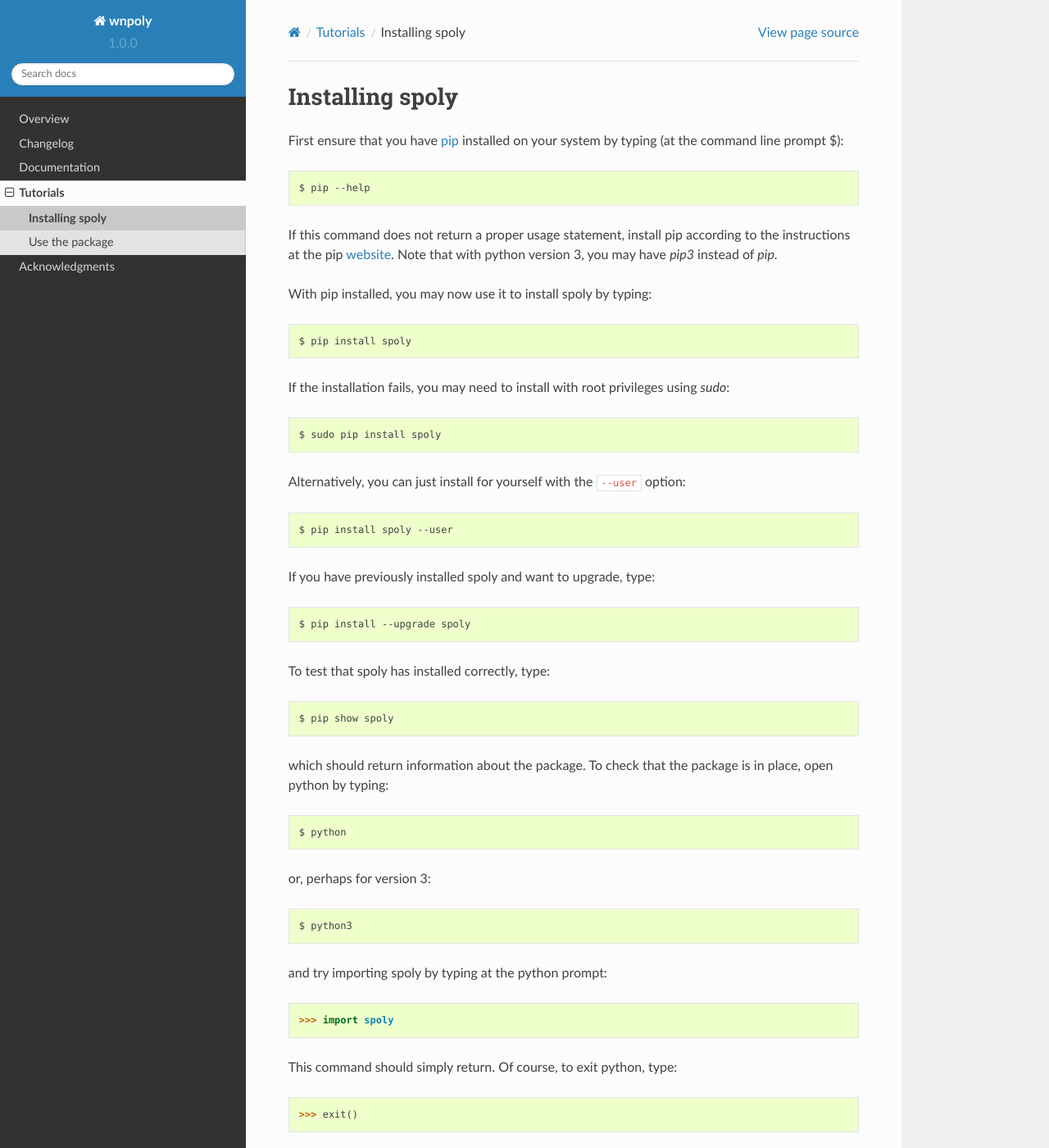
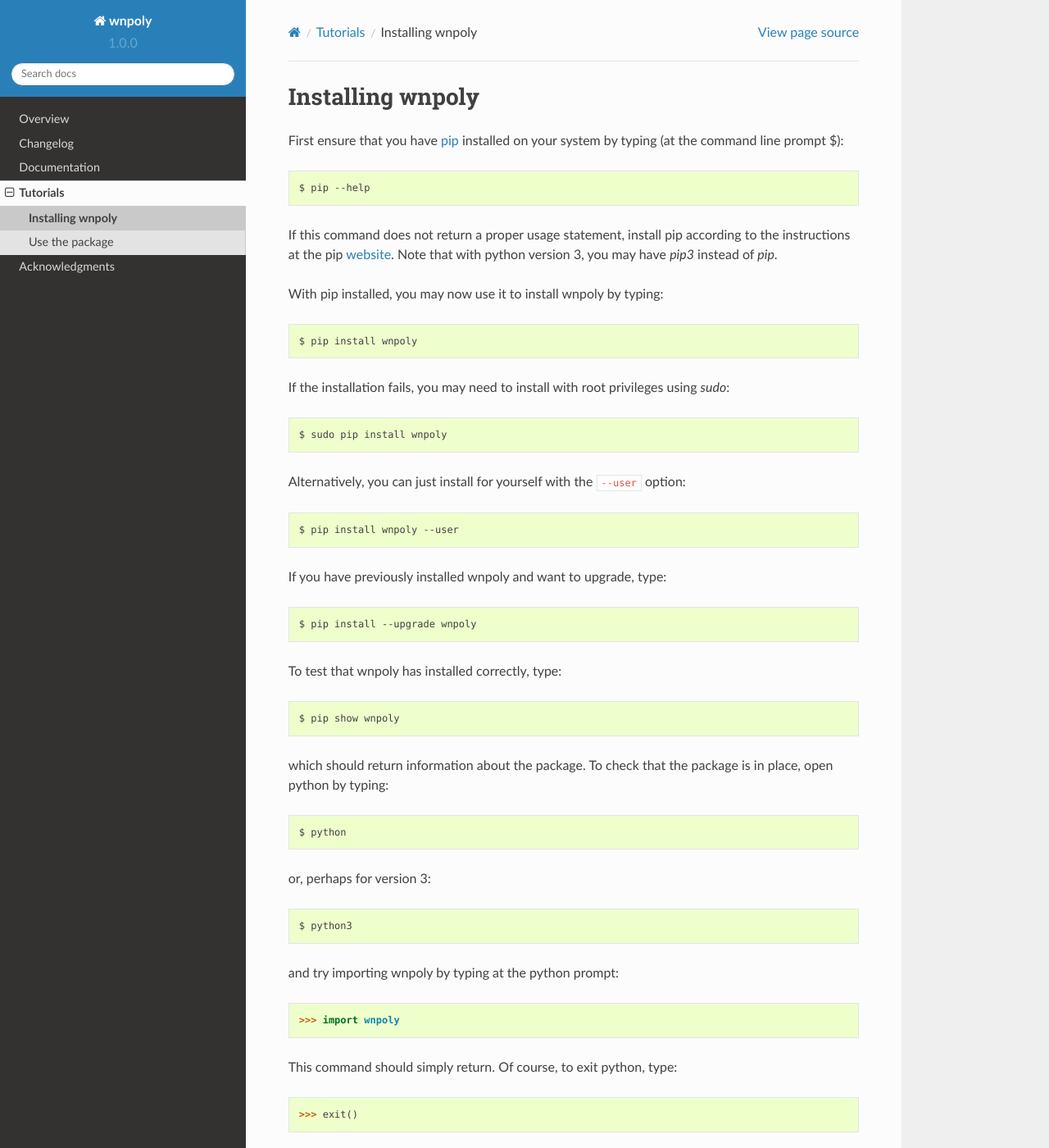
Before and after one commit to mbradle/wnpoly, a Sphinx documentation site: the page built from doc/source/installation_tutorial.rst, in a window 1280 px wide and 1400 px high. Shown: the whole window at 82% size. Built offline with Sphinx 7.4.7 and the Read the Docs theme 2.0.0, drawn with Linux system fonts in a browser that asks for light colours.

Commit message:
Update to wnpoly.

```diff
--- a/doc/source/installation_tutorial.rst
+++ b/doc/source/installation_tutorial.rst
@@ -1,7 +1,7 @@
 .. _installation:
 
-Installing spoly
-================
+Installing wnpoly
+=================
 
 First ensure that you have `pip <https://pip.pypa.io/en/stable/>`_
 installed on your system by typing (at the command line prompt $)::
@@ -13,26 +13,26 @@ install pip according to the instructions at the
 pip `website <https://pip.pypa.io/en/stable/>`_.  Note that with python
 version 3, you may have `pip3` instead of `pip`.
 
-With pip installed, you may now use it to install spoly by typing::
+With pip installed, you may now use it to install wnpoly by typing::
 
-      $ pip install spoly
+      $ pip install wnpoly
 
 If the installation fails, you may need to install with root privileges using
 `sudo`::
 
-      $ sudo pip install spoly
+      $ sudo pip install wnpoly
 
 Alternatively, you can just install for yourself with the ``--user`` option::
 
-      $ pip install spoly --user
+      $ pip install wnpoly --user
 
-If you have previously installed spoly and want to upgrade, type::
+If you have previously installed wnpoly and want to upgrade, type::
 
-      $ pip install --upgrade spoly
+      $ pip install --upgrade wnpoly
 
-To test that spoly has installed correctly, type::
+To test that wnpoly has installed correctly, type::
 
-      $ pip show spoly
+      $ pip show wnpoly
 
 which should return information about the package.  To check that the
 package is in place, open python by typing::
@@ -43,9 +43,9 @@ or, perhaps for version 3::
 
       $ python3
 
-and try importing spoly by typing at the python prompt:
+and try importing wnpoly by typing at the python prompt:
 
-     >>> import spoly
+     >>> import wnpoly
 
 This command should simply return.  Of course, to exit python,
 type::
--- a/doc/source/wnpoly.rst
+++ b/doc/source/wnpoly.rst
@@ -6,16 +6,16 @@ wnpoly package
    :undoc-members:
    :show-inheritance:
 
-spoly.symm
-----------
+wnpoly.symm
+-----------
 
 .. automodule:: wnpoly.symm
    :members:
    :undoc-members:
    :show-inheritance:
 
-spoly.bell
-----------
+wnpoly.bell
+-----------
 
 .. automodule:: wnpoly.bell
    :members:
```
